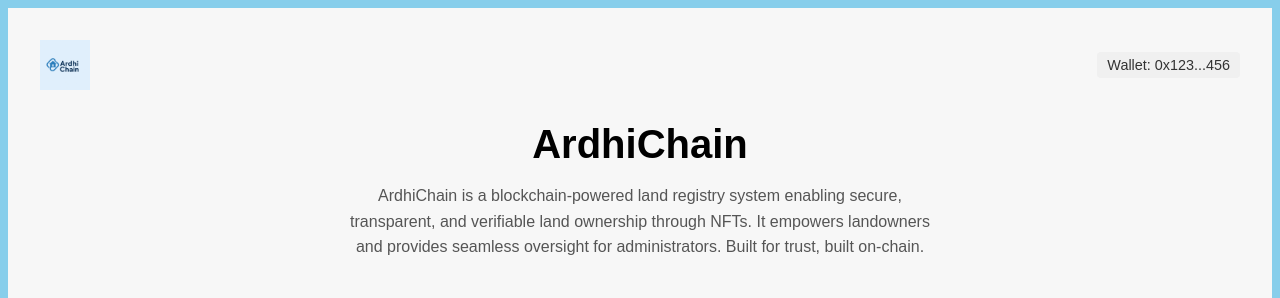
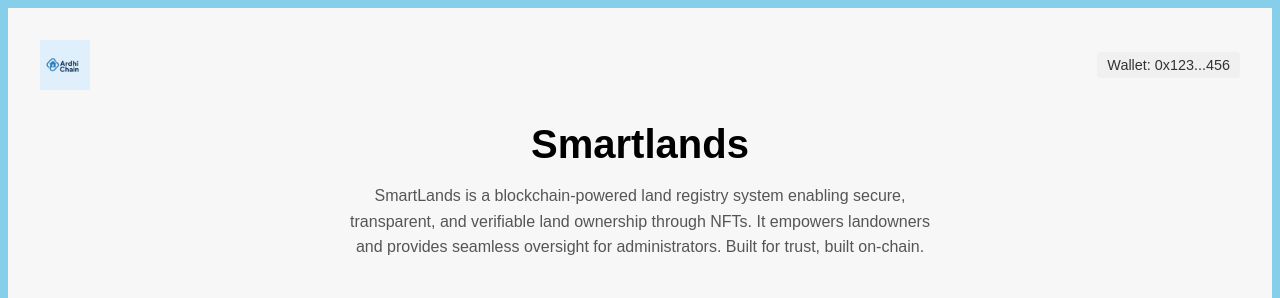
Before and after one commit to zico-hubb/ardhi-Chain, a Next.js app: page / in a window 1280 px wide. Shown: the top 298 px of the page. Built offline with nearby package versions, Linux system fonts and the light colour scheme.

Commit message:
Update chain name

```diff
--- a/src/app/page.jsx
+++ b/src/app/page.jsx
@@ -17,7 +17,7 @@ export default function HomePage() {
   return (
     <>
       <Head>
-        <title>ArdhiChain</title>
+        <title>Smartlands</title>
       </Head>
 
       <div className="container">
@@ -27,9 +27,9 @@ export default function HomePage() {
         </header>
 
         <main className="main">
-          <h1 className="title">ArdhiChain</h1>
+          <h1 className="title">Smartlands</h1>
           <p className="description">
-            ArdhiChain is a blockchain-powered land registry system enabling secure, transparent,
+            SmartLands is a blockchain-powered land registry system enabling secure, transparent,
             and verifiable land ownership through NFTs. It empowers landowners and provides
             seamless oversight for administrators. Built for trust, built on-chain.
           </p>
```
